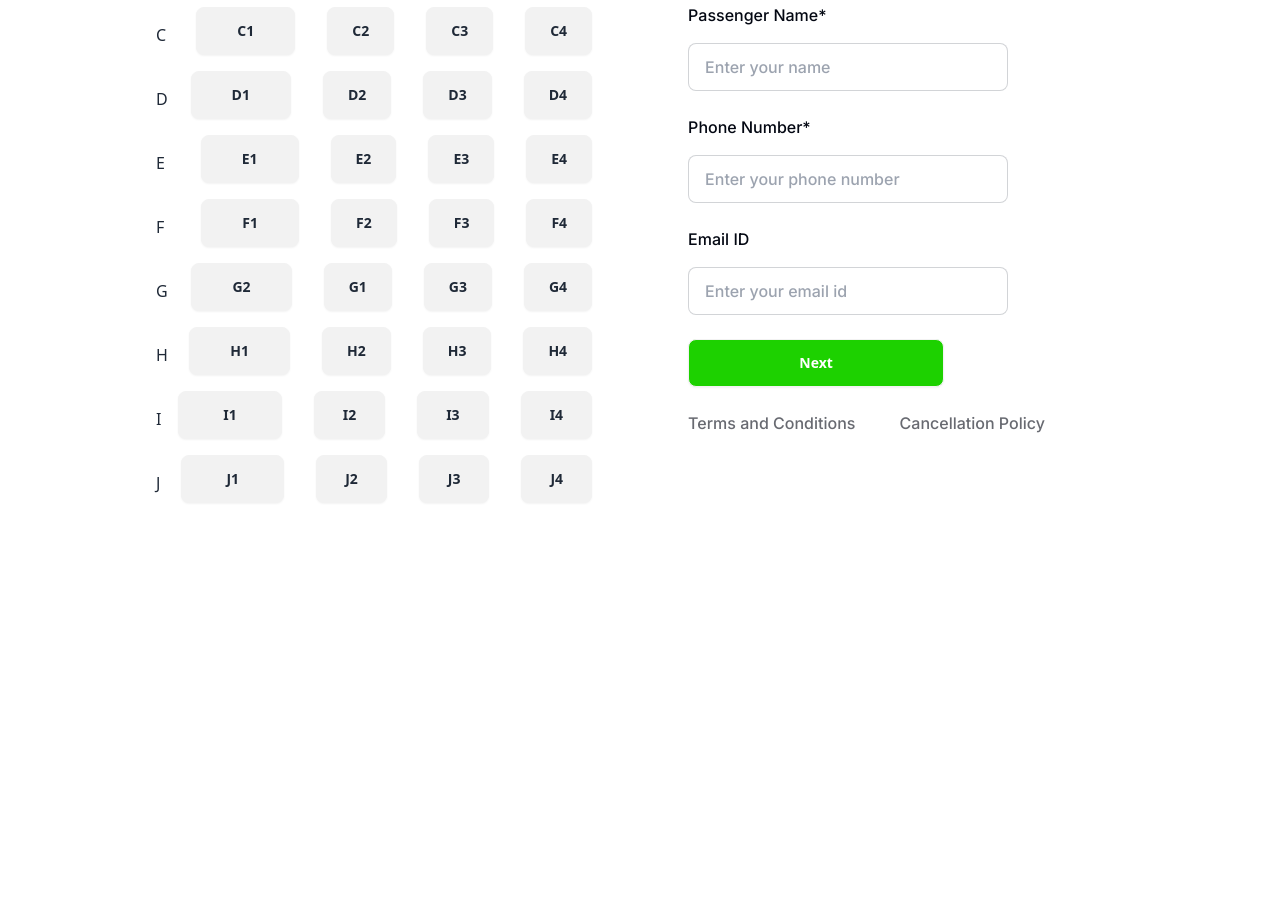
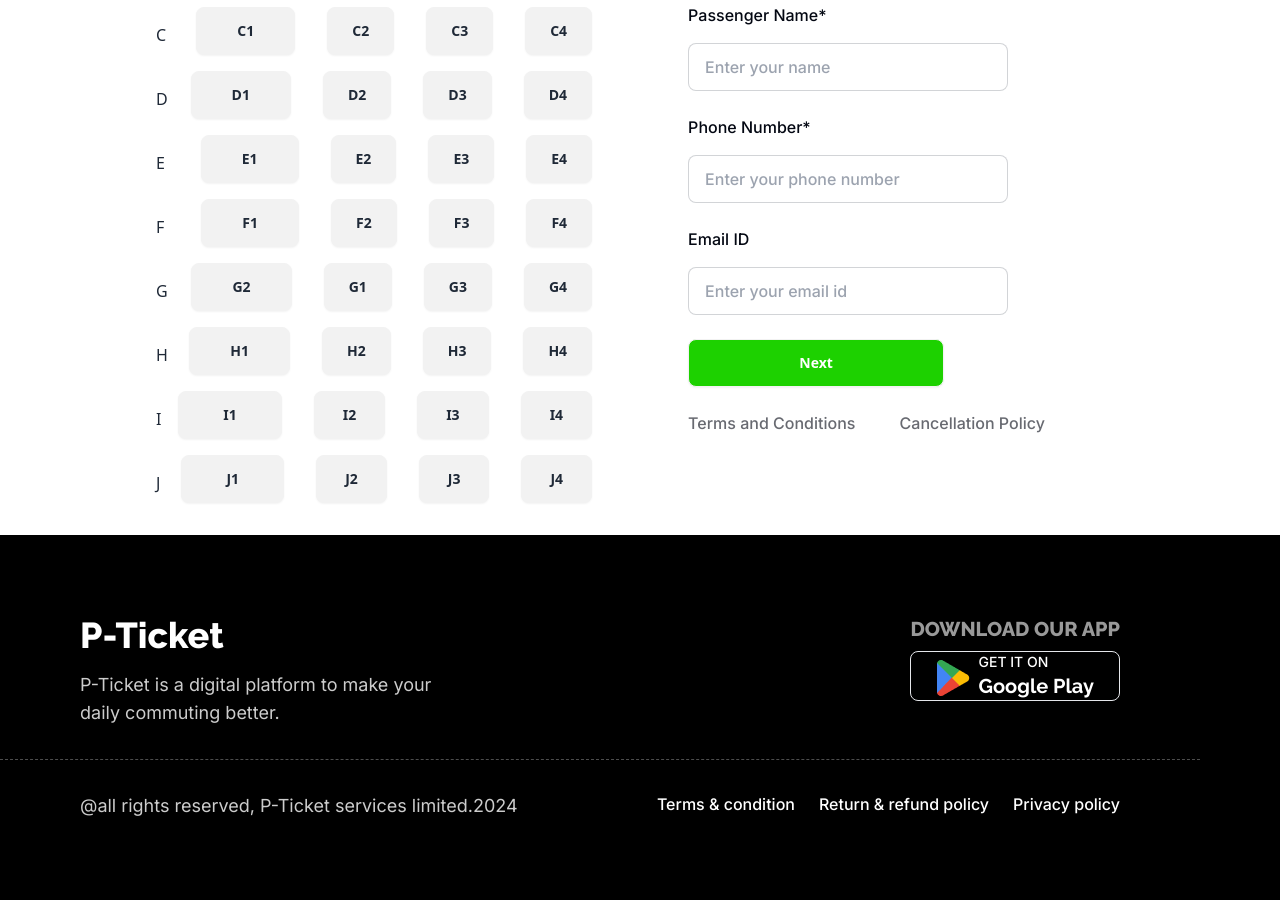
Before and after one commit to Atia9f/5th-assignment, a plain HTML site: page index.html in a window 1280 px wide. Shown: the part 2439-3339 px from the top of the page. Before the commit the page ends 2974 px from the top, so only its background shows below. Drawn offline with nearby package versions, Linux system fonts and the light colour scheme.

Commit message:
added footer section

```diff
--- a/index.html
+++ b/index.html
@@ -129,8 +129,8 @@
             </div>
         </section>
 
-         <!-- Paribahan -->
-         <section class="bg-[#F7F8F8] rounded-t-[88px] border-t-4 border-[#1DD100] mt-[120px] ">
+        <!-- Paribahan -->
+        <section class="bg-[#F7F8F8] rounded-t-[88px] border-t-4 border-[#1DD100] mt-[120px] ">
             <div class="container mx-auto">
 
                 <div class="text-center pt-[120px]">
@@ -197,8 +197,8 @@
             </div>
         </section>
 
-           <!-- seat selection -->
-           <section id="tickets-booking" class="bg-[#F7F8F8] mt-7">
+        <!-- seat selection -->
+        <section id="tickets-booking" class="bg-[#F7F8F8] mt-7">
             <div class="container mx-auto bg-[#FFFFFF] p-8">
                 <div class="flex flex-col lg:flex-row justify-center space-x-0 space-y-10 lg:space-y-4 lg:space-x-16">
                     <div>
@@ -413,6 +413,48 @@
             </div>
         </section>
     </main>
+
+
+    <footer class=" bg-black ">
+        <div
+            class="border-b border-dashed border-[#FFFFFF4D] flex flex-col lg:flex-row space-y-6 lg:space-y-0 justify-between px-20 pt-20 pb-8 mr-20">
+            <div>
+                <h1 class="font-['Raleway'] font-extrabold text-4xl w-[200px] mb-4 text-[#FFFFFF]">P-Ticket</h1>
+                <p class="font-['Inter'] text-lg w-[250px] lg:w-full text-[#FFFFFFCC]">P-Ticket is a digital platform to
+                    make your <br>
+                    daily commuting better.</p>
+            </div>
+            <div>
+                <h6 class="footer-title font-['Raleway'] font-extrabold text-xl text-[#FFFFFF]">Download our app</h6>
+                <div class="grid grid-flow-col border items-center justify-center space-x-2 rounded-lg">
+                    <img class="pt-1" src="images/playstore.png" alt="">
+                    <p class="font-['Inter'] font-medium ml-[-30px] text-sm text-[#FFFFFF]">GET IT ON <br> <span
+                            class="font-['Raleway'] font-bold text-xl text-[#FFFFFF]">Google Play</span>
+                    </p>
+                </div>
+
+            </div>
+        </div>
+
+        <div class="flex lg:flex-row flex-col space-y-6 justify-between lg:space-y-0 pt-8 pb-20 px-20 mr-20">
+            <div>
+                <div>
+                    <p class="font-['Inter'] text-lg w-[250px] lg:w-full text-[#FFFFFFCC]">@all rights reserved,
+                        P-Ticket services
+                        limited.2024</p>
+                </div>
+            </div>
+            <div class="flex space-x-6 font-['Inter'] font-medium text-base text-[#FFFFFF]">
+                <p>Terms & condition</p>
+                <p>Return & refund policy</p>
+                <p>Privacy policy</p>
+            </div>
+        </div>
+
+    </footer>
+
+
+    <script src="travel.js"></script>
 </body>
 
 </html>
```
